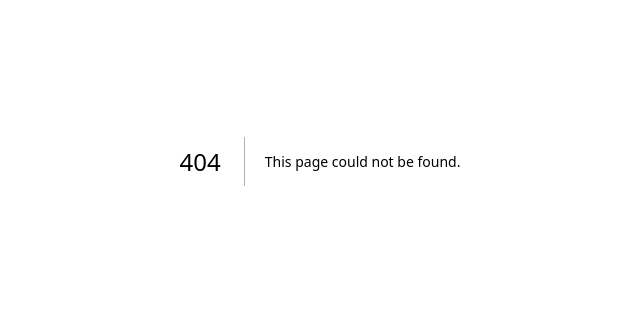
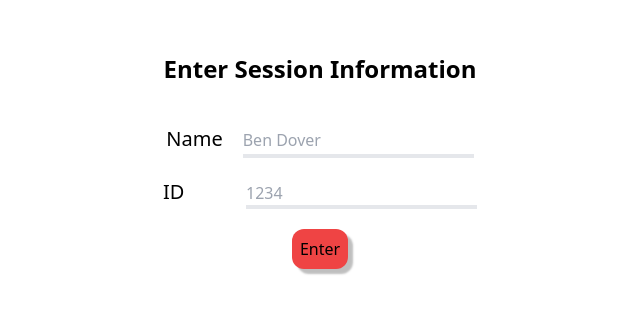
Before and after one commit to aidanhopper/hoot, a Next.js app: page /player/join in a window 1280 px wide. Before the commit this address had no page. Shown: the part 239-552 px from the top of the page, without its empty margins (320-960 px from the left). Built offline with nearby package versions, Linux system fonts and the light colour scheme.

Commit message:
did a lot

```diff
--- /dev/null
+++ b/app/host/create/page.tsx
@@ -0,0 +1,44 @@
+'use client'
+
+import { useRouter } from 'next/navigation';
+import { useEffect, useState } from 'react';
+
+const Create = () => {
+
+  const router = useRouter();
+
+  const generateID = () => {
+    return ((Math.floor((Math.random() * 100000)) % 61696) + 3840)
+                .toString(16).toUpperCase();
+  }
+
+  const [ id, setId ] = useState(undefined);
+
+  useEffect(() => {
+    setId(generateID());
+  }, []);
+
+  const callback = () => {
+    if (id !== undefined)
+      router.push("/host/session?" + id);
+  }
+
+ return (
+    <div className="bg-white h-screen font-sans overflow-hidden">
+      <div className="text-center m-auto h-screen content-center">
+        <div className="text-6xl">
+          ID: {id as JSX.Element}
+        </div>
+        <button className="bg-red-500 text-3xl rounded-xl p-5 m-10
+          shadow-[5px_5px_2px_rgb(0,0,0,0.25)] hover:scale-[105%] hover:saturate-115 duration-100"
+          onClick={callback}
+        >
+          Start
+        </button>
+      </div>
+    </div>
+  );
+
+}
+
+export default Create;
--- a/app/page.tsx
+++ b/app/page.tsx
@@ -1,11 +1,10 @@
+'use client'
+
 import Game from './game';
-import { createClient } from '@supabase/supabase-js';
+import { useRouter } from 'next/navigation';
 
 const Home = () => {
-
     /*
-    const client = createClient(process.env.NEXT_PUBLIC_SUPABASE_URL,
-                                process.env.NEXT_PUBLIC_SUPABASE_ANON_KEY);
 
     const roomOne = client.channel('room-one')
 
@@ -26,9 +25,30 @@ const Home = () => {
     ).subscribe();
     */
 
+    const router = useRouter();
+
     return (
-      <div className="bg-white h-screen font-sans overflow-hidden">
-        <Game/>
+      <div className="flex bg-white h-screen text-center font-sans overflow-hidden">
+        <div className="flex-auto"/>
+        <div className="flex-auto"/>
+        <div className="flex-auto m-auto">
+          <button className="shadow-[5px_5px_2px_rgb(0,0,0,0.25)] duration-100
+          hover:scale-[101%] hover:saturate-150 w-1/2 p-10 rounded-xl bg-blue-300 text-3xl"
+          onClick={() => router.push("/host/create")}
+          >
+            Host
+          </button>
+        </div>
+        <div className="flex-auto m-auto">
+          <button className="shadow-[5px_5px_2px_rgb(0,0,0,0.25)] duration-100
+          hover:scale-[101%] hover:saturate-150 w-1/2 p-10 rounded-xl bg-red-300 text-3xl"
+          onClick={() => router.push("/player/join")}
+          >
+            Player
+          </button>
+        </div>
+        <div className="flex-auto"/>
+        <div className="flex-auto"/>
       </div>
     );
 
--- /dev/null
+++ b/app/player/join/page.tsx
@@ -0,0 +1,85 @@
+'use client'
+
+import { useState } from 'react';
+import { useRouter } from 'next/navigation';
+
+const Join = () => {
+
+  const router = useRouter();
+
+  const [ inputStyle, setInputStyle ] = useState({});
+
+  const inputErr = () => {
+    setInputStyle ({
+      'borderColor': 'red',
+    });
+  }
+
+  const validateInput = (name: string, id: number) => {
+    console.log(name);
+    console.log(id);
+
+    // make sure input is good
+    if (name === "" || id === "") {
+      inputErr();
+      return;
+    }
+
+    if (id.length !== 4) {
+      inputErr();
+      return;
+    }
+
+    if (isNaN(id)) {
+      inputErr();
+      return;
+    }
+
+    // go to session page
+    const uriName = encodeURIComponent(name);
+    const uriId = encodeURIComponent(id);
+
+    const uri = `/player/session?name=${uriName}&id=${uriId}`
+
+    router.push(uri);
+
+  }
+
+  return (
+    <div className="bg-white h-screen text-center font-sans overflow-hidden">
+      <div className="w-1/4 h-screen m-auto content-center">
+        <span className="flex-auto font-bold text-2xl text-right">
+          Enter Session Information
+        </span>
+        <div className="pt-10">
+          <span className="flex-auto text-xl text-right">
+            Name
+          </span>
+          <input id="playerName" className="flex-auto h-8 border-b-4 ml-5" style={inputStyle} placeholder="Ben Dover"/>
+        </div>
+        <div className="pt-5">
+          <span className="flex-auto text-xl content-begin text-right">
+            ID &nbsp; &nbsp; &nbsp; &nbsp;
+          </span>
+          <input id="playerID" className="flex-none border-b-4 ml-5" style={inputStyle} placeholder="1234"/>
+        </div>
+        <div className="pt-5">
+          <button className="bg-red-500 p-2 rounded-xl shadow-[5px_5px_2px_rgb(0,0,0,0.25)]
+            duration-[0.3s] hover:scale-[105%] hover:saturate-110"
+            onClick={() => {
+              const name = document.getElementById("playerName").value;
+              const id = document.getElementById("playerID").value;
+              document.getElementById("playerName").value = "";
+              document.getElementById("playerID").value = "";
+              validateInput(name, id);
+            }}
+          >
+            Enter
+          </button>
+        </div>
+      </div>
+    </div>
+  );
+}
+
+export default Join;
--- /dev/null
+++ b/app/player/page.tsx
@@ -0,0 +1,11 @@
+import Game from '../game'
+
+const Player = () => {
+  return (
+    <div className="bg-white h-screen font-sans overflow-hidden">
+      <Game/>
+    </div>
+  )
+}
+
+export default Player;
--- /dev/null
+++ b/app/player/session/page.tsx
@@ -0,0 +1,61 @@
+
+'use client'
+
+import { useState, useEffect, useRef } from 'react';
+import { createClient } from '@supabase/supabase-js';
+import QuestionInstance from '../../components/questioninstance';
+
+const Session = () => {
+
+  const client = createClient(process.env.NEXT_PUBLIC_SUPABASE_URL,
+                              process.env.NEXT_PUBLIC_SUPABASE_ANON_KEY);
+
+  // open
+
+  const [ name, setName ] = useState(undefined);
+  const [ id, setId ] = useState(undefined);
+  const [ room, setRoom ] = useState(undefined);
+
+  useEffect(() => {
+
+    const queryString = window.location.search;
+    const urlParams = new URLSearchParams(queryString);
+
+    setName(urlParams.get('name'));
+    setId(urlParams.get('id'));
+    setRoom(client.channel(urlParams.get('id')));
+
+  }, []);
+
+  // -2 means time is not up yet
+  const [ answer, setAnswer ] = useState(undefined);
+  const [ currentQuestion, setCurrentQuestion ] = useState(0);
+
+  if (answer !== undefined) {
+
+    room.send({
+      type: 'broadcast',
+      event: 'answer given',
+      payload: {
+        'name': name,
+        'answer': answer
+      },
+    });
+
+    return (
+      <div className="bg-white h-screen font-sans overflow-hidden">
+        asdf
+      </div>
+    );
+  }
+  else {
+    return (
+      <div className="bg-white h-screen font-sans overflow-hidden">
+        <QuestionInstance setAnswer={setAnswer}/>
+      </div>
+    );
+  }
+
+}
+
+export default Session;
```
Also changed, not shown: app/host/session/page.tsx (added, +7 -0 lines).
